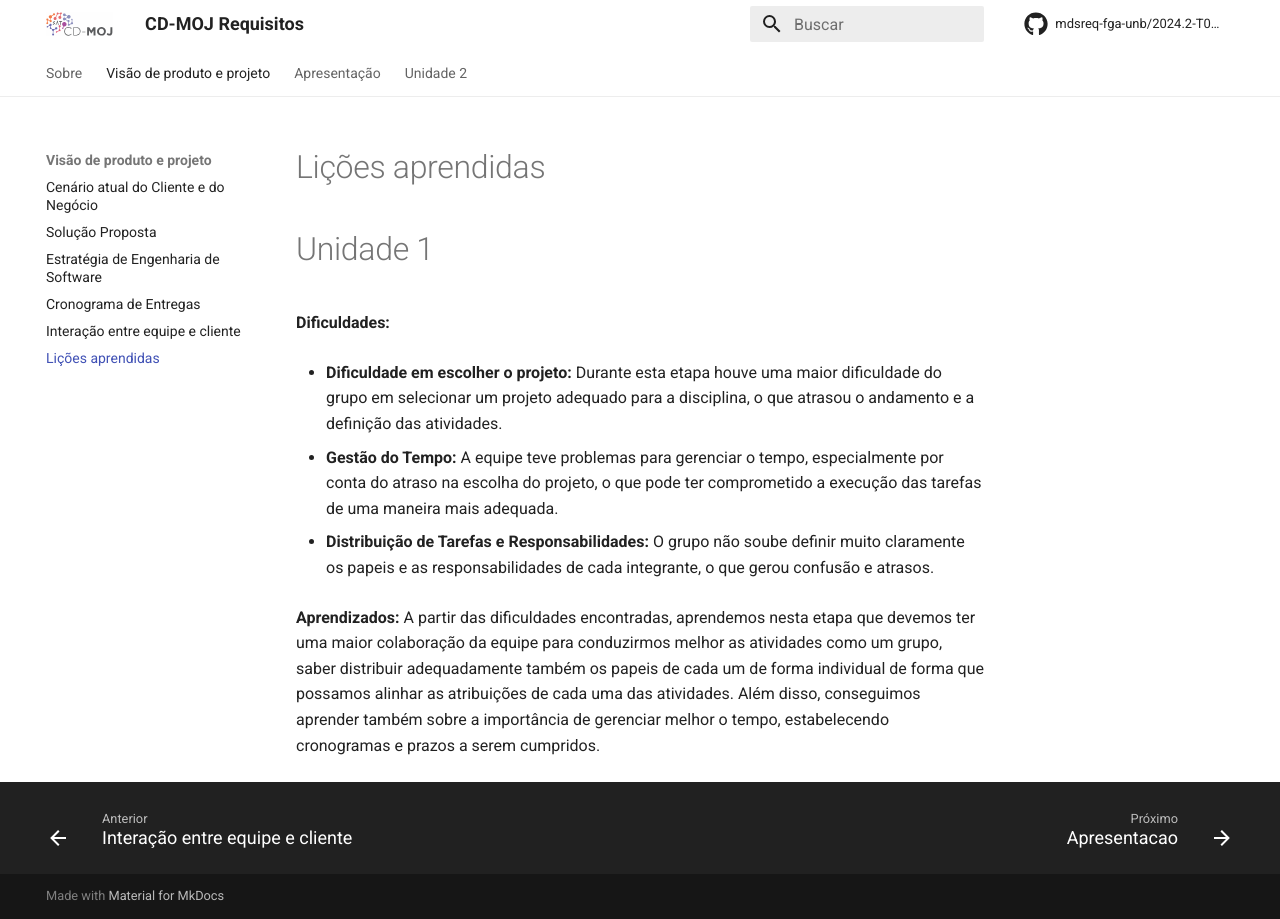
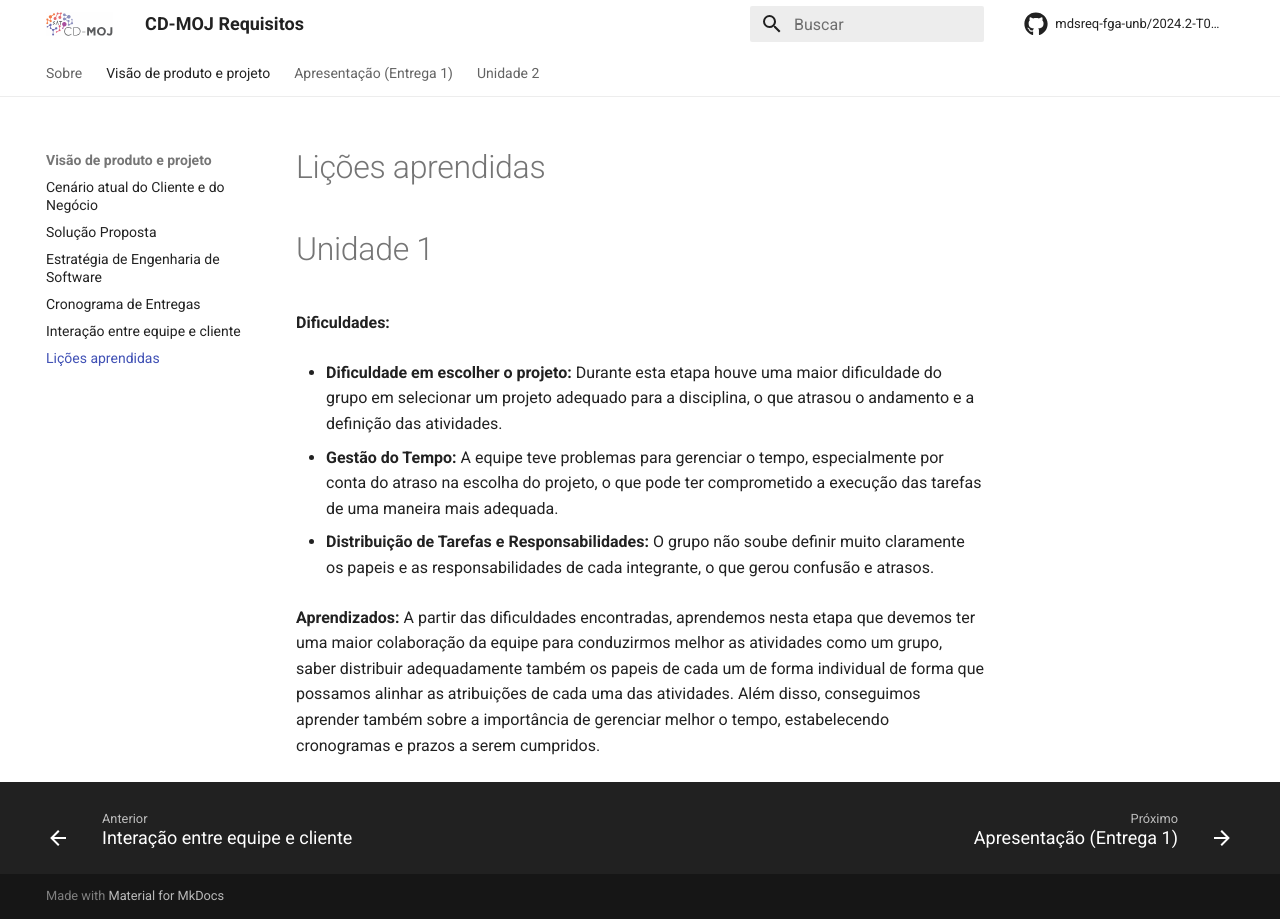
Before and after one commit to mdsreq-fga-unb/2024.2-T01-CD-MOJ, an MkDocs documentation site: the page built from docs/visao/Licoes.md, in a window 1280 px wide. Built offline with MkDocs 1.6.1 and Material for MkDocs 9.7.7, drawn with Linux system fonts in a browser that asks for light colours; comment, search, counter and statistics services are not loaded.

Commit message:
adiciona apresentação e melhora descrições

```diff
--- a/docs/visao/Apresentacao.md
+++ b/docs/visao/Apresentacao.md
@@ -1 +1,2 @@
+# Apresentação (Entrega 1)
 <iframe width="560" height="315" src="https://www.youtube.com/embed/4xNxTfOZE5g?si=VkpdagEAHm2KsqHQ" title="YouTube video player" frameborder="0" allow="accelerometer; autoplay; clipboard-write; encrypted-media; gyroscope; picture-in-picture; web-share" referrerpolicy="strict-origin-when-cross-origin" allowfullscreen></iframe>
--- a/mkdocs.yml
+++ b/mkdocs.yml
@@ -12,7 +12,7 @@
       - visao/Equipe.md
       - visao/Licoes.md
 
-  - "Apresentação":
+  - "Apresentação (Entrega 1)":
       - visao/Apresentacao.md
 
   - "Unidade 2":
@@ -20,6 +20,7 @@
       - us/Backlog.md
       - us/priorizacao.md
       - us/DoR_DoD.md
+      - us/Apresentacao.md
 
 repo_url: https://github.com/mdsreq-fga-unb/2024.2-T01-CD-MOJ/
 repo_name: mdsreq-fga-unb/2024.2-T01-CD-MOJ/
```
Also changed, not shown: docs/us/Apresentacao.md (added, +2 -0 lines).
